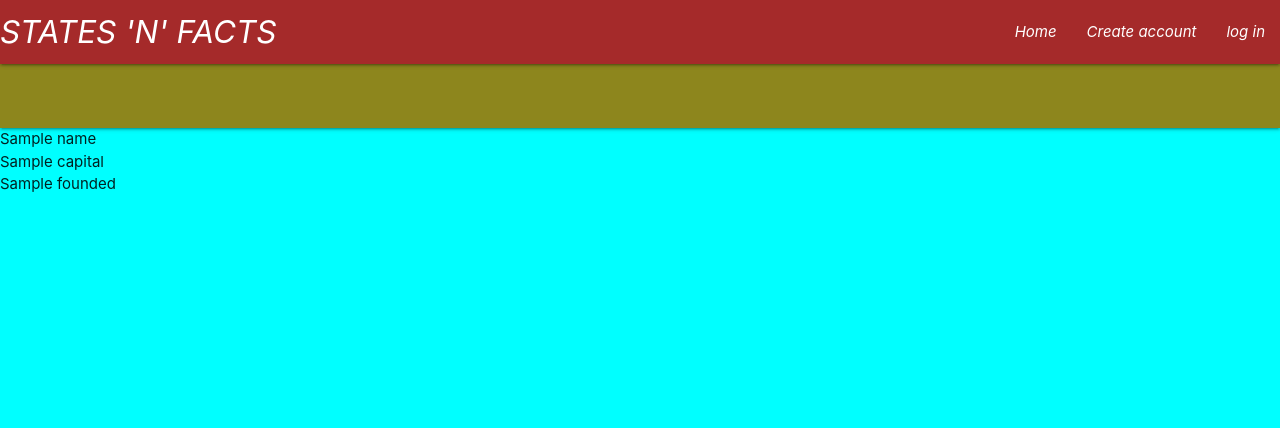
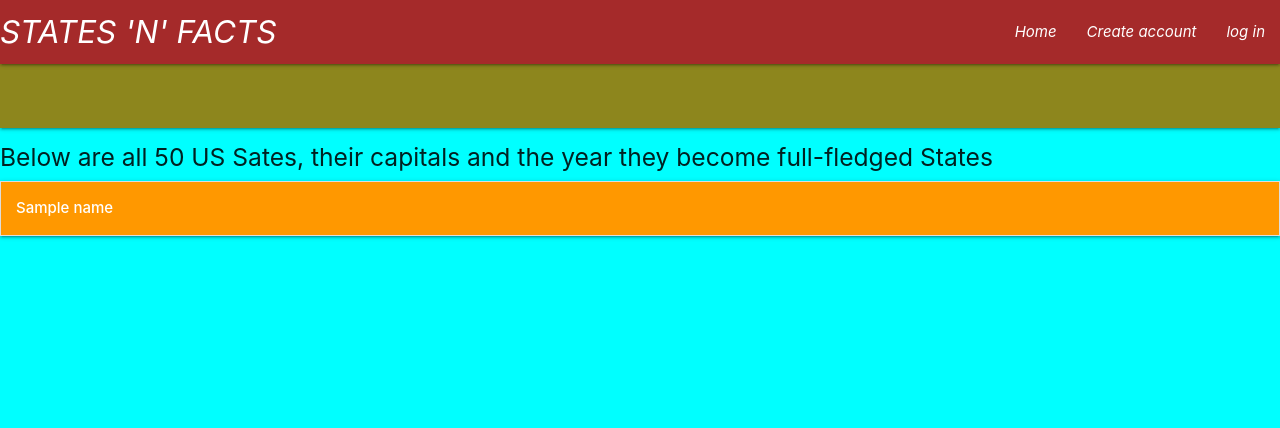
Before and after one commit to Code-Institute-Submissions/NyHagan-Statesproject_MayResub, a Flask app: page / in a window 1280 px wide. Shown: the top 428 px of the page. Run offline with Flask 2, Linux system fonts and the light colour scheme; a database or web service that is not in the repository returns one stand-in record (values such as "Sample title"); some libraries are stand-ins or nearby versions.

Commit message:
add accordion setup for states browsing

```diff
--- a/static/js/script.js
+++ b/static/js/script.js
@@ -0,0 +1,3 @@
+$(document).ready(function () {
+    $(".collapsible").collapsible();
+});
--- a/templates/names.html
+++ b/templates/names.html
@@ -1,11 +1,24 @@
 {% extends "base.html" %}
 {% block content %}
+<h5>Below are all 50 US Sates, their capitals and the year they become full-fledged States</h5>
+    <ul class="collapsible">
+        {% for name in names %}
+        <li>
+            <div class="collapsible-header white-text orange  text-shadow">
+                <strong>{{ name.state_name }}</strong>
+            </div>
+            <div class="collapsible-body">
+                <span>
+                    {{ name.capital }}
+                </span><br>
+                <span>
+                    {{ name.founded }}
+                </span><br>
+            </div>
+        </li>
 
-    {% for name in names %}
-        {{ name.state_name }}<br>
-        {{ name.capital }}<br>
-        {{ name.founded }}<br>
-        <br>
-    {% endfor %}
+        {% endfor %}
+    </ul>
+
 
 {%endblock%}
```
